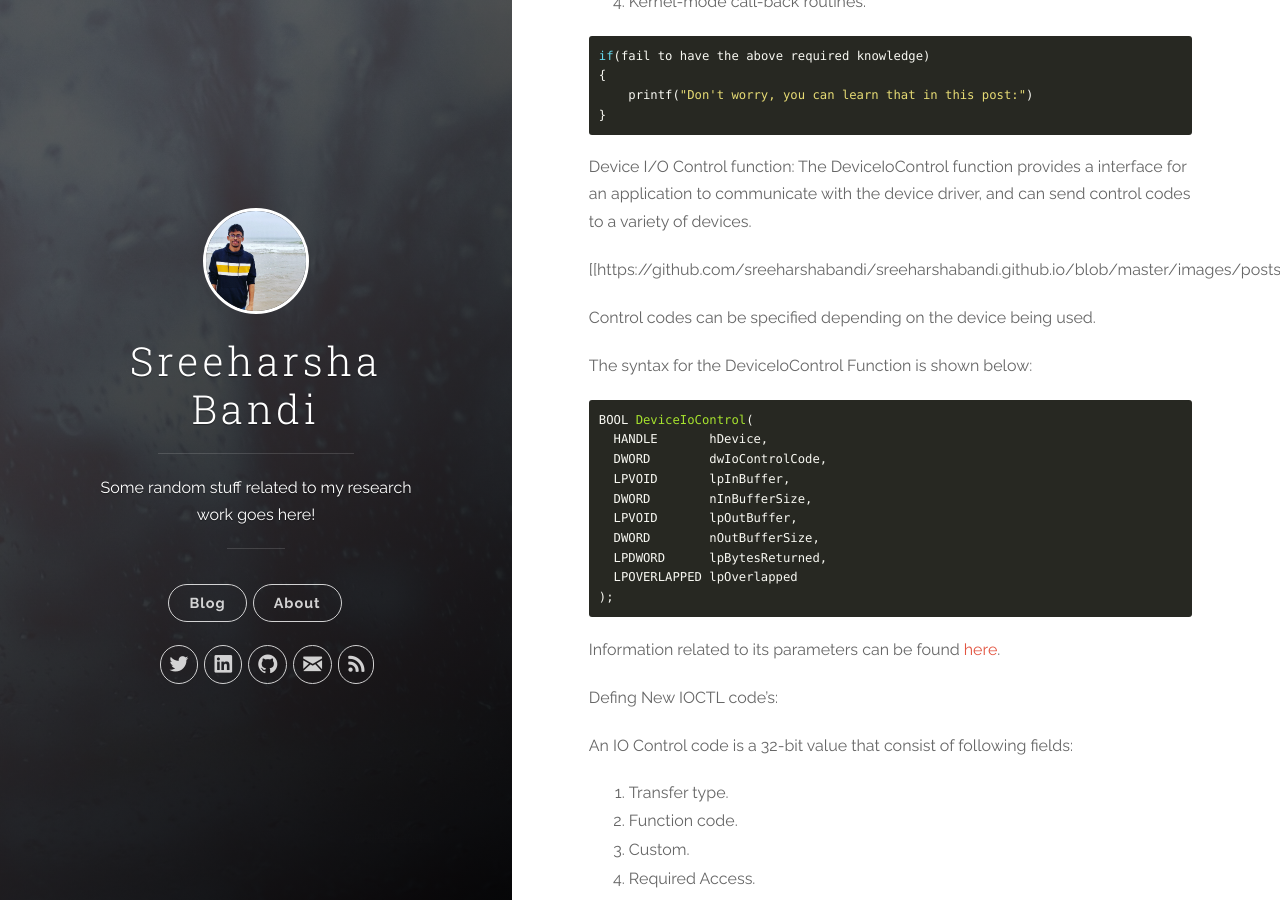
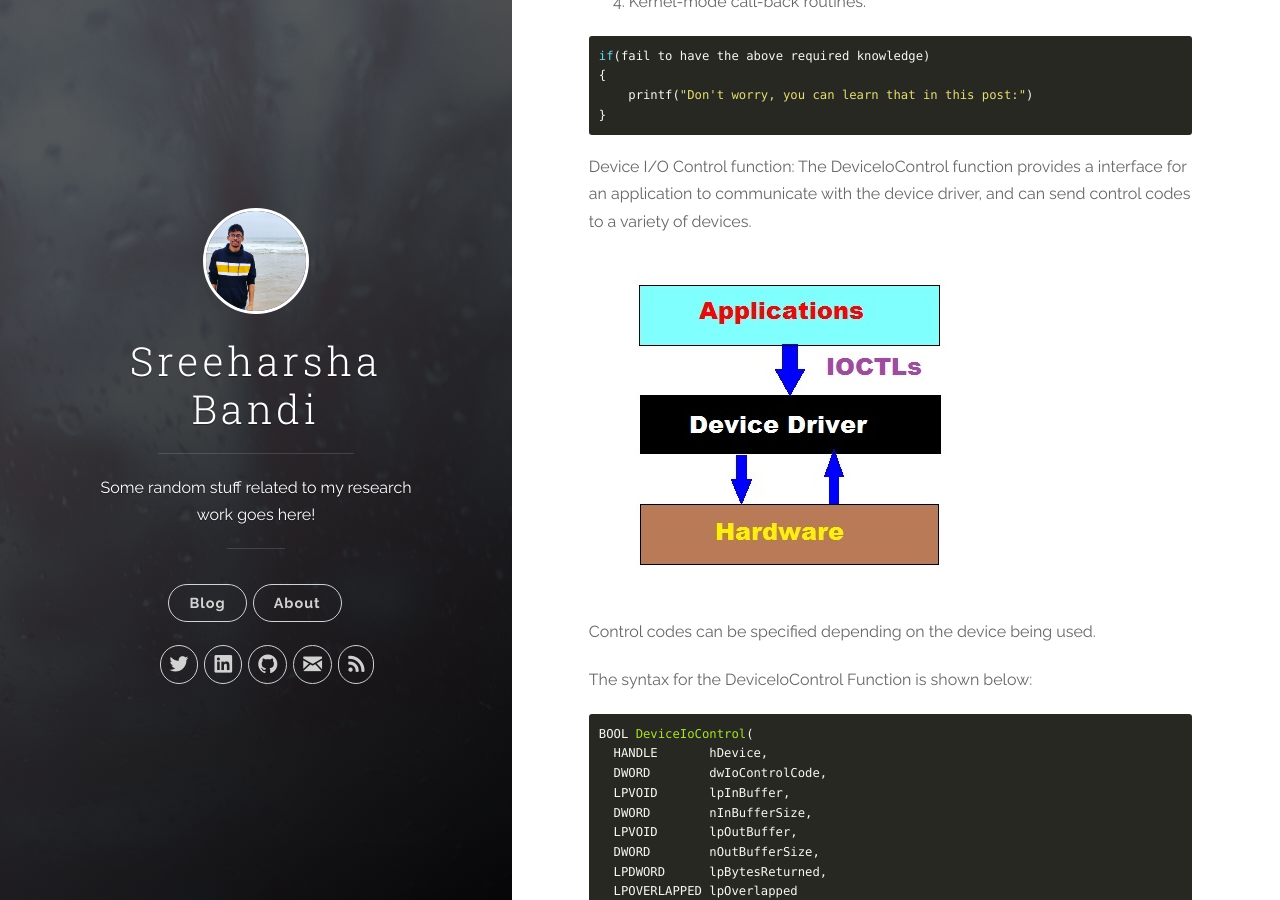
Before and after one commit to sreeharshabandi/sreeharshabandi.github.io, a Jekyll site: the page built from _posts/2020-07-05-Captain.md, in a window 1280 px wide and 900 px high, scrolled down 436 px. Built offline with Jekyll 4.4.1, drawn with Linux system fonts in a browser that asks for light colours.

Commit message:
Update 2020-07-05-Captain.md

````diff
--- a/_posts/2020-07-05-Captain.md
+++ b/_posts/2020-07-05-Captain.md
@@ -23,7 +23,7 @@ if(fail to have the above required knowledge)
 Device I/O Control function:
 The DeviceIoControl function provides a interface for an application to communicate with the device driver, and can send control codes to a variety of devices.
 
-[[https://github.com/sreeharshabandi/sreeharshabandi.github.io/blob/master/images/posts_images/ioclt.jpg]]
+![alt text](https://github.com/sreeharshabandi/sreeharshabandi.github.io/blob/master/images/posts_images/ioclt.jpg?raw=true)
 
 Control codes can be specified depending on the device being used.
 
@@ -89,7 +89,7 @@ NTSTATUS PsSetCreateProcessNotifyRoutine(
   PCREATE_PROCESS_NOTIFY_ROUTINE NotifyRoutine,
   BOOLEAN                        Remove
 );
-
+```
 ```c++
 NTSTATUS PsSetLoadImageNotifyRoutine(
   PLOAD_IMAGE_NOTIFY_ROUTINE NotifyRoutine
````
